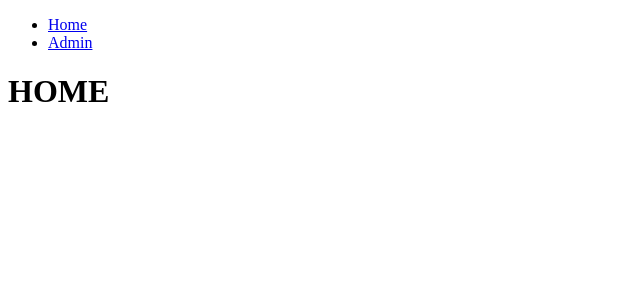
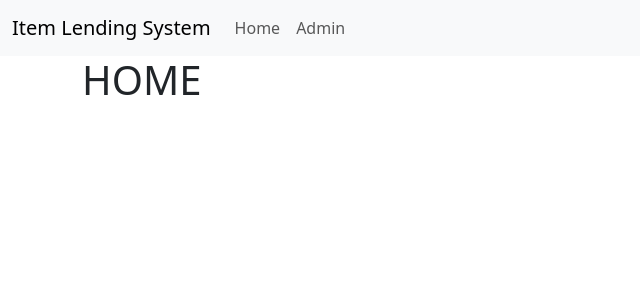
Before and after one commit to gavxue/item-lending-system, a React (Vite) app in the folder client/: page / in a window 1280 px wide. Shown: the top 300 px of the page, without its empty margins (0-640 px from the left). Built offline with nearby package versions, Linux system fonts and the light colour scheme.

Commit message:
Added bootstrap

```diff
--- a/client/eslint.config.js
+++ b/client/eslint.config.js
@@ -22,5 +22,6 @@
       'warn',
       { allowConstantExport: true },
     ],
+    'jsx/intrinsic-elements': 'off'
   },
 })
--- a/client/index.html
+++ b/client/index.html
@@ -5,6 +5,8 @@
     <link rel="icon" type="image/svg+xml" href="/vite.svg" />
     <meta name="viewport" content="width=device-width, initial-scale=1.0" />
     <title>Item Lending System</title>
+    <link href="https://cdn.jsdelivr.net/npm/bootstrap@5.3.3/dist/css/bootstrap.min.css" rel="stylesheet" integrity="sha384-QWTKZyjpPEjISv5WaRU9OFeRpok6YctnYmDr5pNlyT2bRjXh0JMhjY6hW+ALEwIH" crossorigin="anonymous">
+    <script src="https://cdn.jsdelivr.net/npm/bootstrap@5.3.3/dist/js/bootstrap.bundle.min.js" integrity="sha384-YvpcrYf0tY3lHB60NNkmXc5s9fDVZLESaAA55NDzOxhy9GkcIdslK1eN7N6jIeHz" crossorigin="anonymous"></script>
   </head>
   <body>
     <div id="root"></div>
--- a/client/src/components/Navbar.tsx
+++ b/client/src/components/Navbar.tsx
@@ -1,16 +1,34 @@
-import {NavLink} from 'react-router-dom'
+import { NavLink } from 'react-router-dom'
 
 export default function Navbar() {
-    return(
-        <nav>
-            <ul>
-                <li>
-                    <NavLink to='/'>Home</NavLink>
-                </li>
-                <li>
-                    <NavLink to='/admin'>Admin</NavLink>
-                </li>
-            </ul>
+    return (
+        <nav class="navbar navbar-expand-lg bg-body-tertiary">
+            <div class="container-fluid">
+                <a class="navbar-brand" href="/">Item Lending System</a>
+                <button class="navbar-toggler" type="button" data-bs-toggle="collapse" data-bs-target="#navbarNav" aria-controls="navbarNav" aria-expanded="false" aria-label="Toggle navigation">
+                    <span class="navbar-toggler-icon"></span>
+                </button>
+                <div class="collapse navbar-collapse ms-0" id="navbarNav">
+                    <ul class="navbar-nav">
+                        <li class="nav-item">
+                            <a class="nav-link" aria-current="page" href="/">Home</a>
+                        </li>
+                        <li class="nav-item">
+                            <a class="nav-link" href="/admin">Admin</a>
+                        </li>
+                    </ul>
+                </div>
+            </div>
         </nav>
+        // <nav>
+        //     <ul>
+        //         <li>
+        //             <NavLink to='/'>Home</NavLink>
+        //         </li>
+        //         <li>
+        //             <NavLink to='/admin'>Admin</NavLink>
+        //         </li>
+        //     </ul>
+        // </nav>
     )
 }
--- a/client/src/pages/Home.tsx
+++ b/client/src/pages/Home.tsx
@@ -1,6 +1,6 @@
 export default function Home() {
     return (
-        <div>
+        <div className="container">
             <h1>HOME</h1>
         </div>
     )
```
